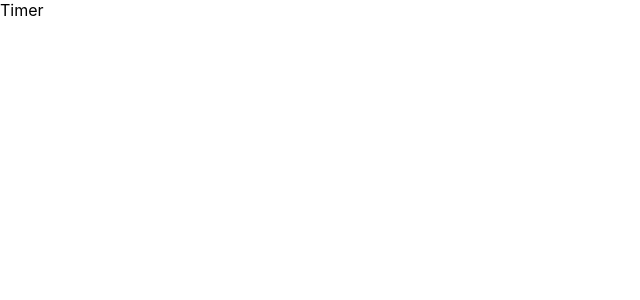
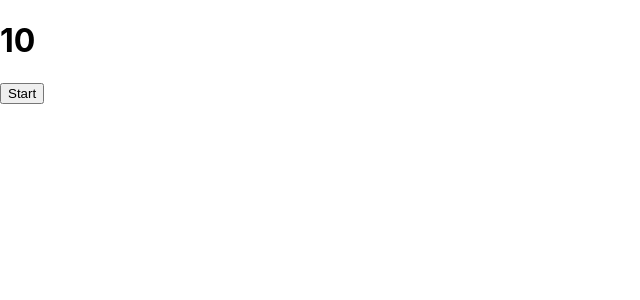
Before and after one commit to ameerparial/EADExam, a React (Create React App) app: page / in a window 1280 px wide. Shown: the top 300 px of the page, without its empty margins (0-640 px from the left). Built offline with nearby package versions, Linux system fonts and the light colour scheme.

Commit message:
Time Functionality added

```diff
--- a/src/Components/Timer.js
+++ b/src/Components/Timer.js
@@ -7,24 +7,34 @@ export default class Timer extends Component {
         this.state = {counter:10};
     }
 
-
     componentDidMount() {
         this.setState({ counter: 10 });
     }
 
     startCounter = ()=> {
         if (this.state.counter > 0) {
-          this.timer = setInterval(this.countDown, 1000);
+          this.timer = setInterval(this.decreaseCounter, 1000);
         }
     }
 
+    decreaseCounter = ()=> {
+        let counter = this.state.counter - 1;
+        this.setState({
+            counter: counter
+        });
 
-
-
+        if (counter == 0) {
+          clearInterval(this.timer);
+          alert("Times UP");
+        }
+      }
 
   render() {
     return (
-      <div>Timer</div>
+      <div>
+        <h1>{this.state.counter}</h1>
+        <button onClick={this.startCounter}>Start</button>
+      </div>
 
     )
   }
```
